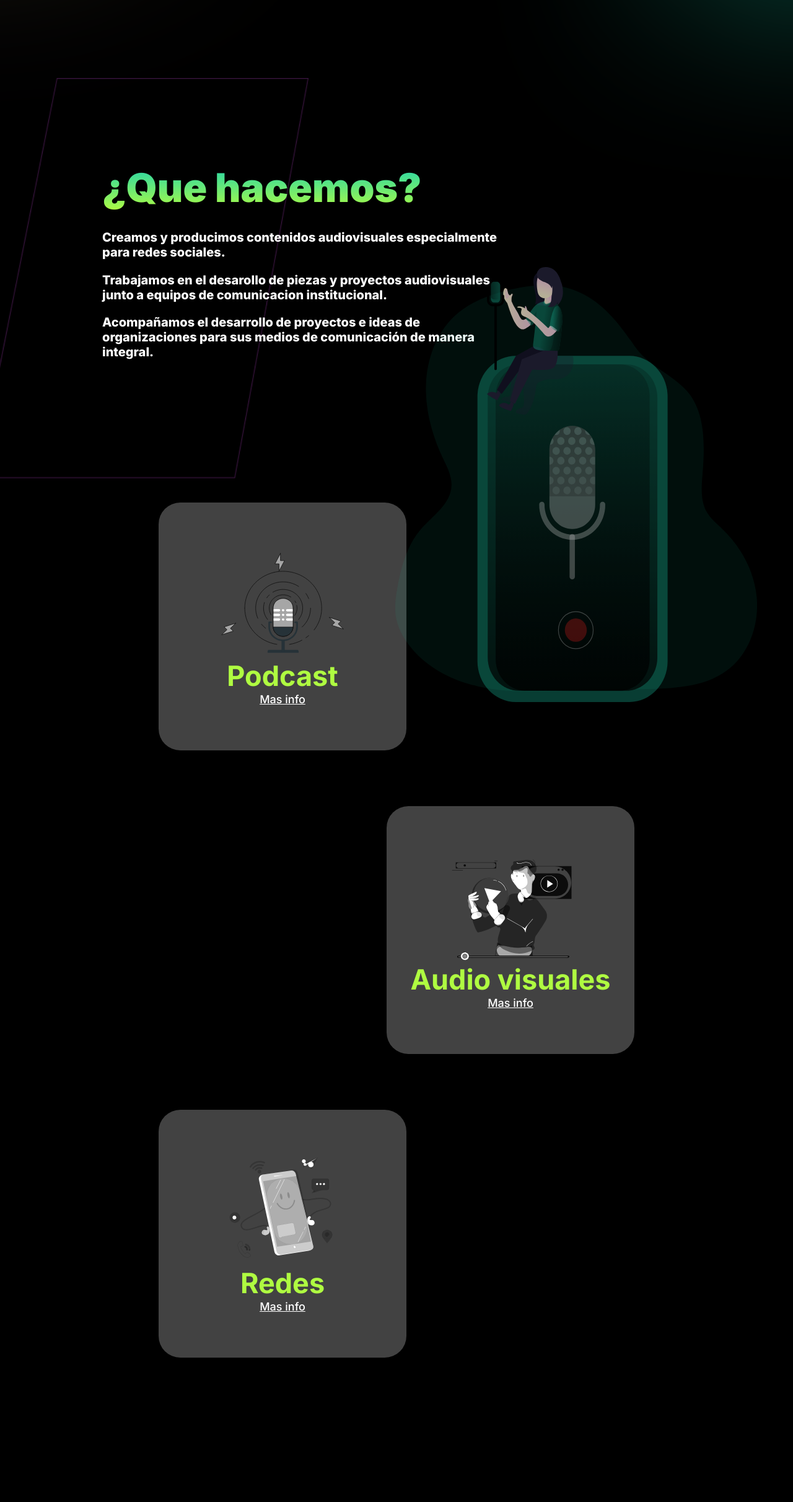
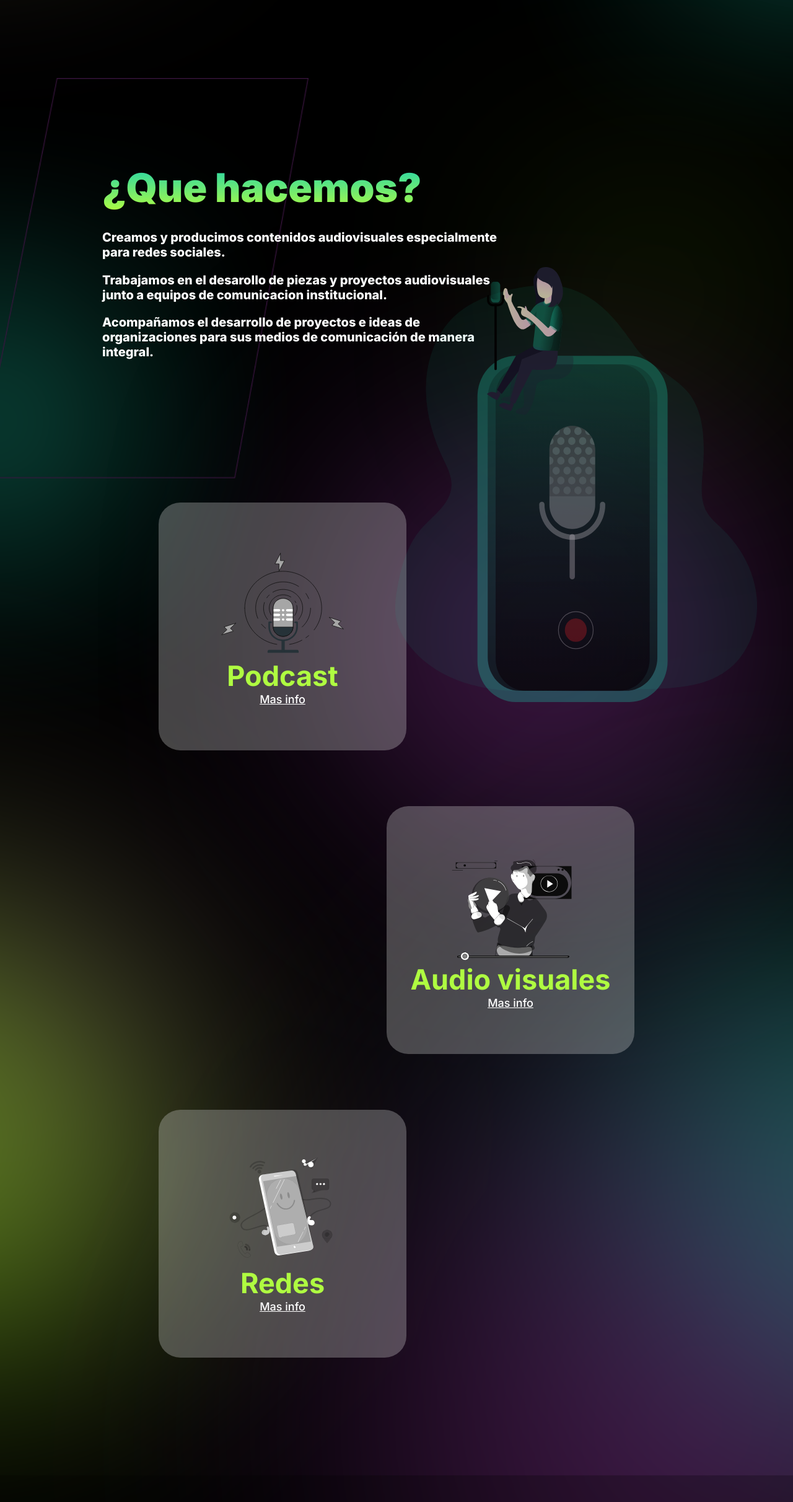
Before and after one commit to jeronimogarcia/ProyectoCoder, a React (Create React App) app: page / in a window 1280 px wide. Shown: the part 903-3327 px from the top of the page at 62% size. Built offline with nearby package versions, Linux system fonts and the light colour scheme.

Commit message:
Radiants

```diff
--- a/package.json
+++ b/package.json
@@ -6,7 +6,7 @@
     "@testing-library/jest-dom": "^5.16.2",
     "@testing-library/react": "^12.1.4",
     "@testing-library/user-event": "^13.5.0",
-    "framer-motion": "^6.3.12",
+    "framer-motion": "^6.3.15",
     "react": "^17.0.2",
     "react-card-flip": "^1.1.5",
     "react-dom": "^17.0.2",
--- a/src/App.js
+++ b/src/App.js
@@ -13,6 +13,11 @@ function App() {
         <div className="app_Radiants"></div>
         <div className="app_Radiants"></div>
         <div className="app_Radiants"></div>
+        <div className="app_Radiants"></div>
+        <div className="app_Radiants"></div>
+        <div className="app_Radiants"></div>
+        <div className="app_Radiants"></div>
+        <div className="app_Radiants"></div>
         <Header></Header>
         <Title></Title>
         <WhoWeAre></WhoWeAre>
```
Also changed, not shown: 1 other file (tests, documents, lock files or other folders).
